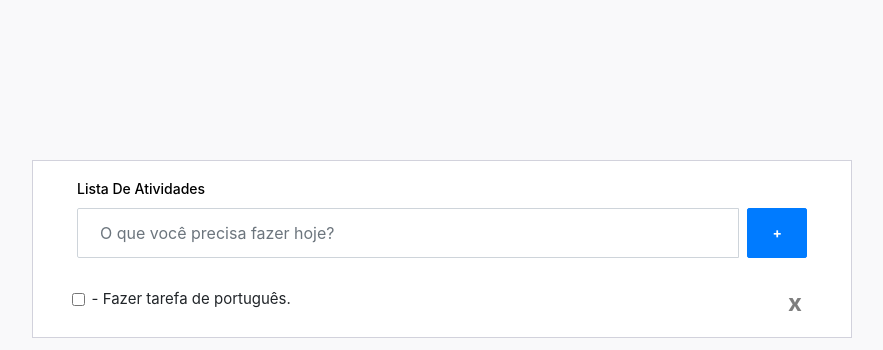
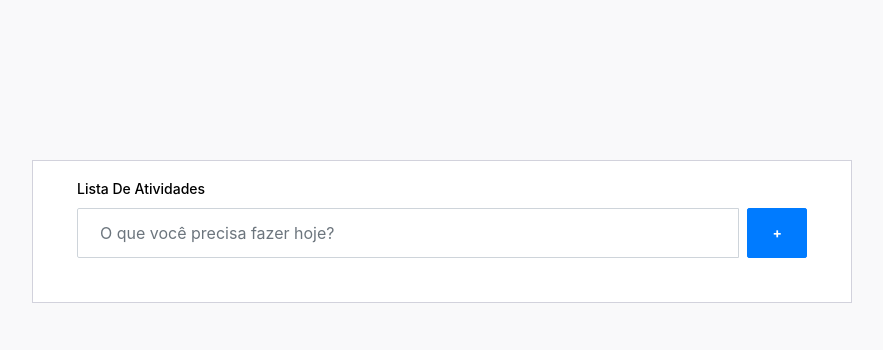
Before and after one commit to giovana-franciele/Dom_js_aula, a plain HTML site: page Codigo/index.html in a window 1280 px wide. Shown: the whole page, without its empty margins (383-1266 px from the left). Drawn offline with nearby package versions, Linux system fonts and the light colour scheme.

Commit message:
Concluido

```diff
--- a/Codigo/index.html
+++ b/Codigo/index.html
@@ -28,11 +28,6 @@
                         </form>
                         <div class="list-wrapper">
                             <ul class="d-flex flex-column-reverse todo-list" data-task>
-                                <li class="lista_atividades">
-                                    <input type="checkbox" class="form-check-input">
-                                    <label class="form-check-label">- Fazer tarefa de português.</label>
-                                    <span class="close">x</span>
-                                </li>
                             </ul>
                         </div>
                     </div>
```
